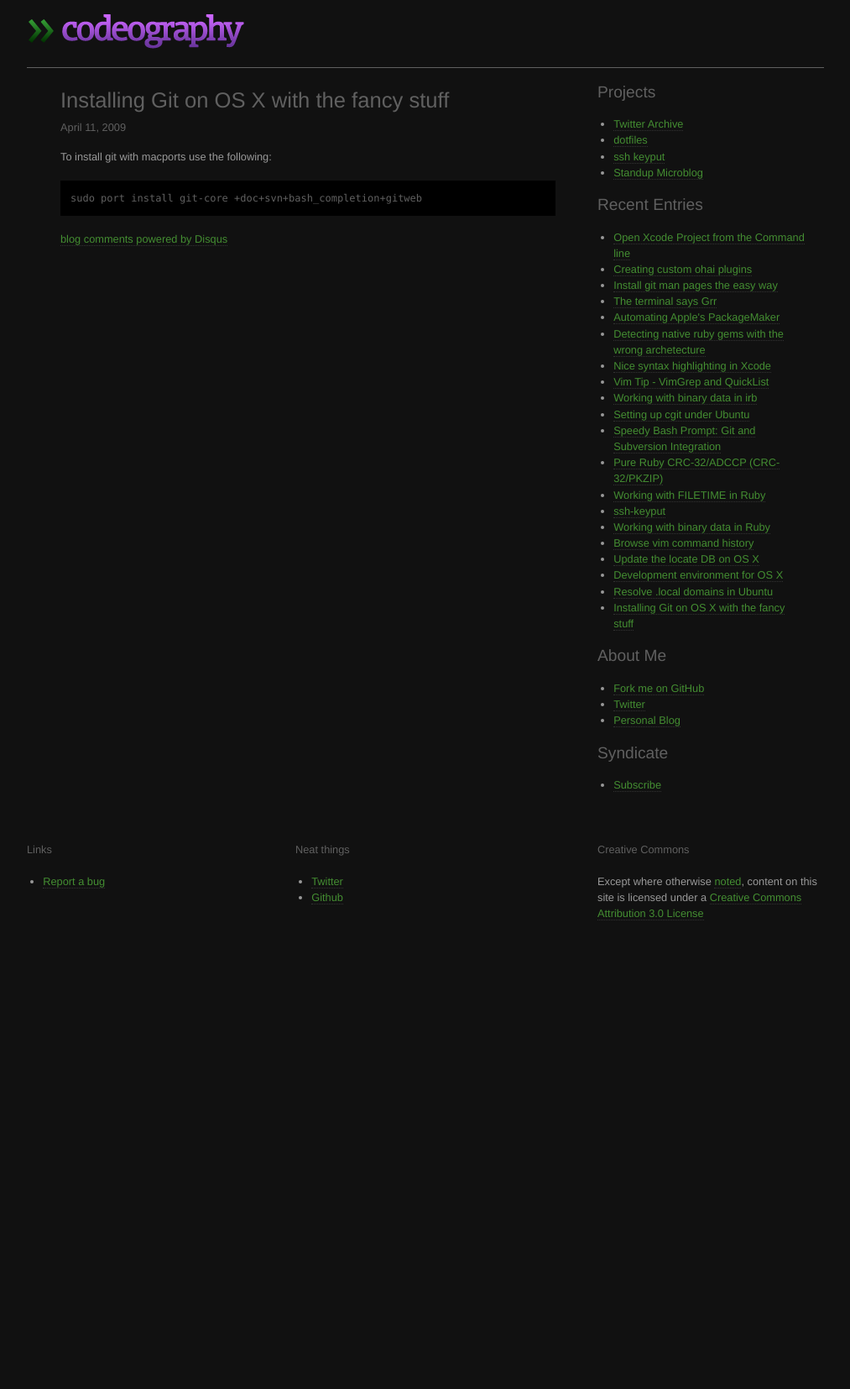
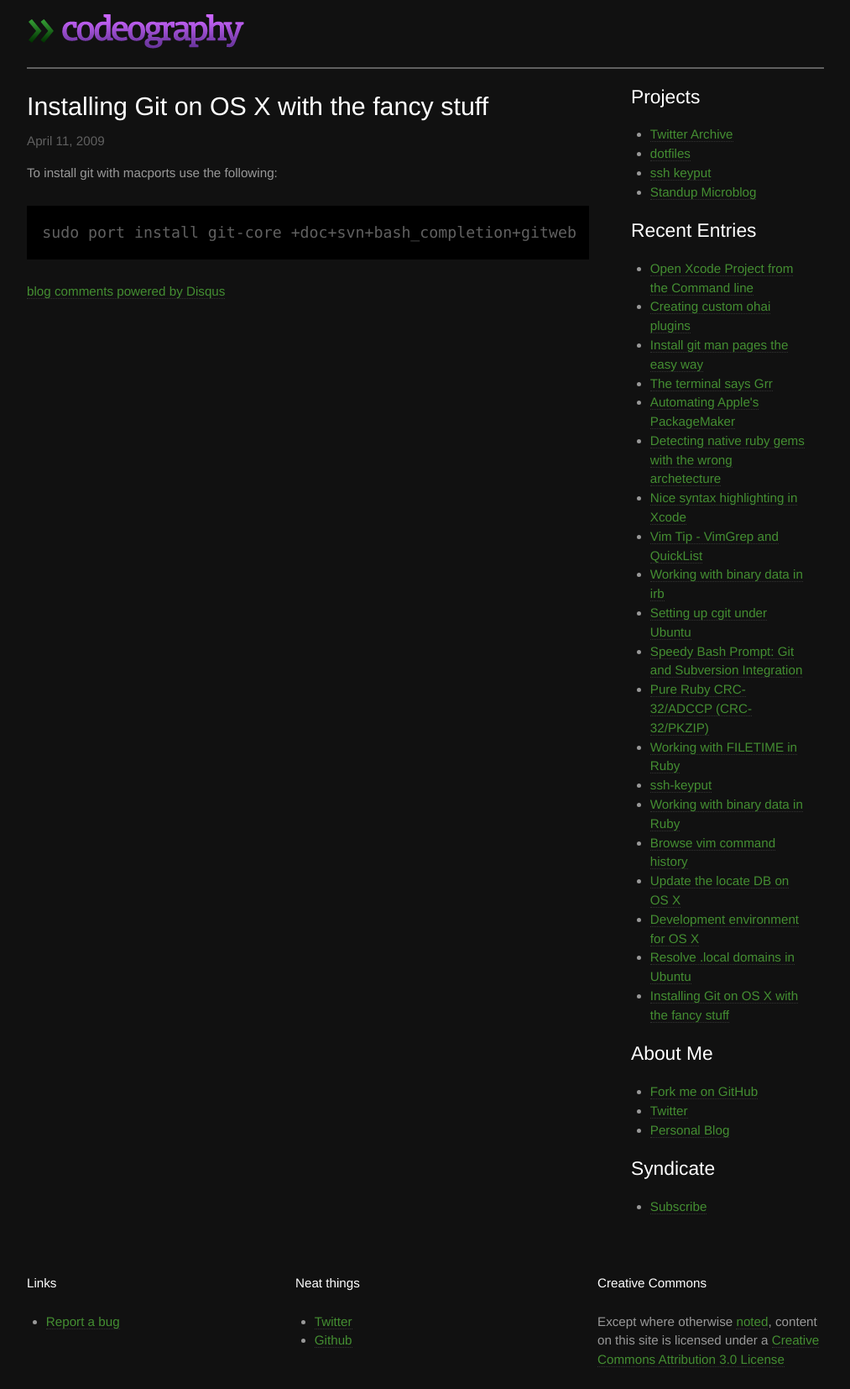
Before and after one commit to csexton/codeography.com, a Jekyll site: the page built from _posts/2009-04-11-installing-git-on-os-x-with-the-fancy-stuff.markdown, in a window 1280 px wide. Shown: the whole page at 84% size, without its empty margins (133-1146 px from the left). Built offline with Jekyll 4.4.1, drawn with Linux system fonts in a browser that asks for light colours; Markdown is read by kramdown in place of the engine named in the settings; comment, search, counter and statistics services are not loaded; before the commit the page ends 1117 px from its top, so only the background shows below that.

Commit message:
Style tweaks.

```diff
--- a/_layouts/base.html
+++ b/_layouts/base.html
@@ -16,12 +16,12 @@
 			<!--<h1 class="header"><span class="green">&gt;&gt;</span> <span class="purple">codeography</span></h1>
 			<h3 class="dark_grey"><span>#=&gt;</span> "<span>programming is fun again.</span>"</h3>-->
 			<hr />
-			<div class="span-15 prepend-1 ">
+			<div class="span-17 ">
 				<div id="content">
 					{{ content }}
 				</div>
 			</div>
-			<div class="span-7 prepend-1 last">
+			<div class="span-6 prepend-1 last">
 				<h3>Projects</h3>
 				<ul>
 					<li><a href="http://github.com/csexton/twitter_archive/tree">Twitter Archive</a></li>
--- a/stylesheets/codeography.css
+++ b/stylesheets/codeography.css
@@ -9,17 +9,19 @@
 body {
   background-color: #111111;
   color: #e6e6e6;
-	font: 0.8em/1.5 "helvetica neue light", "helvetica neue", Helvetica, Arial, Sans-serif;
+  font: 0.95em/1.5 "helvetica neue light", "helvetica neue", Helvetica, Arial, Sans-serif;
   background-color: #111;
   color: #999;
 }
 hr {background:#606060;color:#606060;}
-h1, h2, h3, h4, h5, h6 {font-weight:normal;color:#606060;}
+h1, h2, h3, h4, h5, h6 {font-weight:normal;color:white;}
 h1{
-	color: #448E32;
+  color: white;
   letter-spacing: -0.1em;
   font-family: Courier New, Courier, mono
 }
+h1, h2 a{color:white;}
+h1, h2 a:hover{color:white;}
 div.border {border-color:#606060;}
 div.colborder {border-color:#606060;}
 a {
@@ -55,7 +57,7 @@ pre {
   padding: 1em;
   overflow: auto;
   color: #606060;
-    font-size: 12px;
+  font-size: 1.2em;
 }
 .byline {
   color: #606060;
```
Lines whose indentation alone changed are shown as unchanged.
